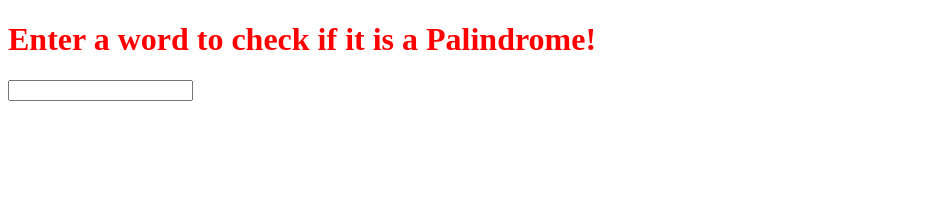
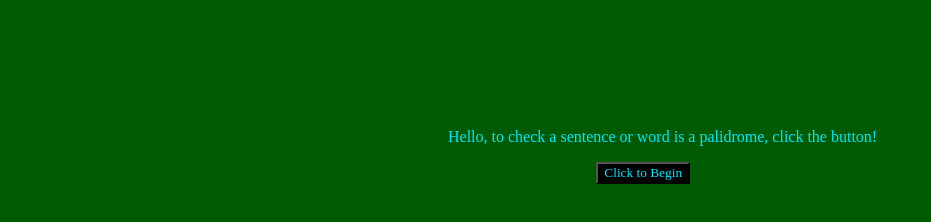
Before and after one commit to WisskiGirl04/Javascript, a plain HTML site: page weekThreeAssignments/strings.html in a window 1280 px wide. Shown: the whole page, without its empty margins (0-931 px from the left). Drawn offline with Linux system fonts and the light colour scheme.

Commit message:
Update strings.html

```diff
--- a/weekThreeAssignments/strings.html
+++ b/weekThreeAssignments/strings.html
@@ -1,24 +1,68 @@
+<!--CrystaLynn Wisniewski-->
 <!DOCTYPE html>
 <html lang="en">
 <head>
-    <meta charset="UTF-8">
+    <meta charset="utf-8">
     <meta name="viewport" content="width=device-width, initial-scale=1.0">
     <title>Palindrome Checker</title>
     <style>
-         h1{color: red;}
+        body {background-color: rgb(0, 91, 0); margin-left: 35%; margin-top: 10%;font-family: Times New Roman; color: rgb(0, 229, 255);}
+        button{background-color: black; margin-left: 18%; font-family: Times New Roman; color: rgb(0, 229, 255);}
     </style>
-    <script>
-        while (document.getElementById("usersInput") != null && document.getElementById("usersInput").length > 1){
-            let word = document.getElementById("usersInput");
-            console.log(word);
-            let wordReversed = word.innerHTM.split("").reverse().join();
-            console.log(wordReversed);
-        }
-    </script>
 </head>
 <body>
-    <h1>Enter a word to check if it is a Palindrome!</h1>
-    <label></label>
-    <input type="text" id="usersInput">
+    <h1></h1>
+    <!--Paragraph to let the user know to click the button to be able to enter their string -->
+    <p>Hello, to check a sentence or word is a palidrome, click the button!</p>
+    <p></p>
+    <!--Button that will begin the loop of prompting the user and checking their string entry -->
+    <!--When the buttin is clicked the checkForPalindrome function will run -->
+    <button type="button" onclick="checkForPalindrome()" >Click to Begin</button>
+    <script>
+    function checkForPalindrome(){
+        // Variable to hold the users answer for if they want to check a word
+        // This variable is the condition for the loop and is set to yes when the beginning button is pressed
+        let userAnswer = "yes";
+        // Loop to run while the user wants to enter a string to check
+        while (userAnswer === "yes"){
+            // Variables to hold the users string so we can check if it is a palindrome
+            let userString = " ";
+            let stringNoSpaces = " ";
+            let reversedString = "";
+            // Prompt the user to enter a string then save that answer as userString
+            userString = prompt("Please Enter a Word or Sentence!", "");
+            // If the userString is not empty or "null"
+            if (userString != null){
+                // Replace the spaces in the userString with nothing to remove the spaces and save the string in stringNoSpaces
+                stringNoSpaces = userString.replace(/\s/g, '');
+                stringNoSpaces = stringNoSpaces.toLowerCase();
+            }
+            // For each character in the stringNoSpaces
+            for (i=stringNoSpaces.length -1; i>=0; i--){
+                // Set reversedString to be equal to itself + the current stringNoSpaces variable
+                reversedString = reversedString + stringNoSpaces[i];
+            }
+            // If the userString is null
+            if(userString == null){
+                // Set userAnswer to no to end the loop
+                userAnswer = "no";
+            // If the userString does not equal null
+            } else {
+                // Then if the reversed string is the same as the string with no spaces
+                if (reversedString === stringNoSpaces){
+                    // Alert the user their string is a palindrome
+                    // And ask if they wish to enter another word, then save their answer to userAnswer
+                    userAnswer = prompt("'" + userString + "' is a palindrome!!" + "\n" + "Want to check another sentence? Type 'yes'.", "").toLowerCase();
+                // Then if the reversed string is not the same as the string with no spaces
+                } else {
+                    // Alert the user their string is not a palindrome
+                    // And ask if they wish to enter another word, then save their answer to userAnswer
+                    userAnswer = prompt(userString + " is NOT a palindrome." + "\n" + "Want to check another sentence? Type 'yes'.", "").toLowerCase();
+                }
+            }
+
+        }
+    }
+    </script>
 </body>
 </html>
```
